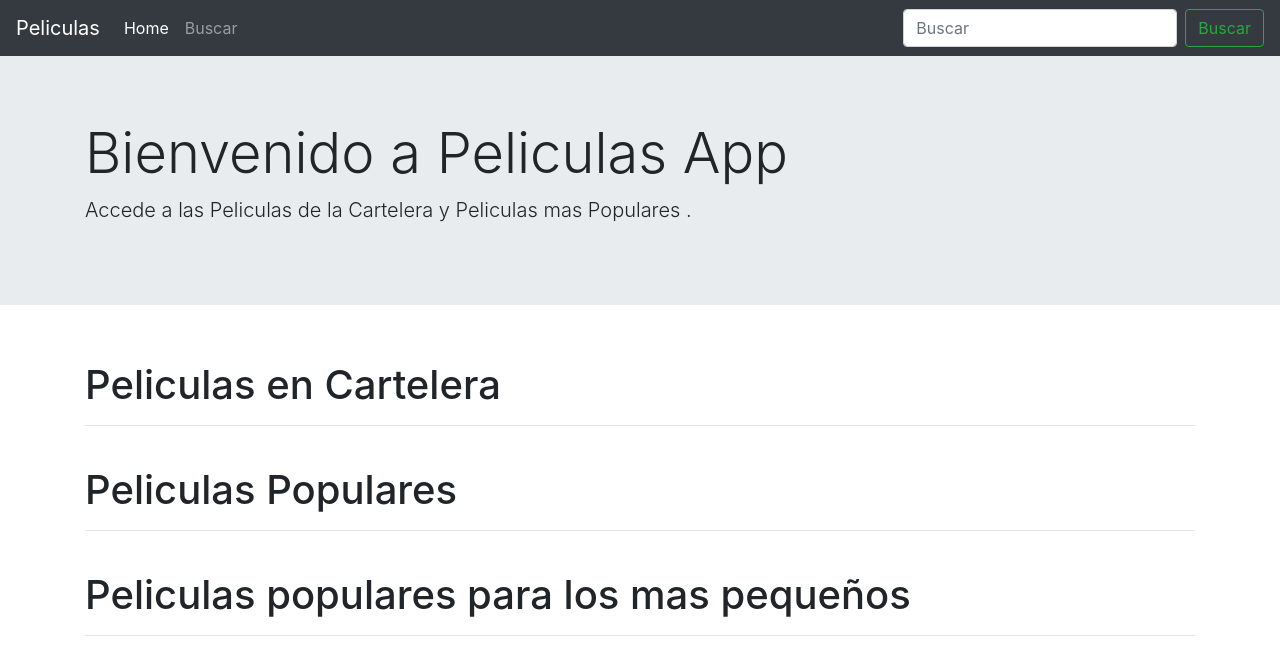
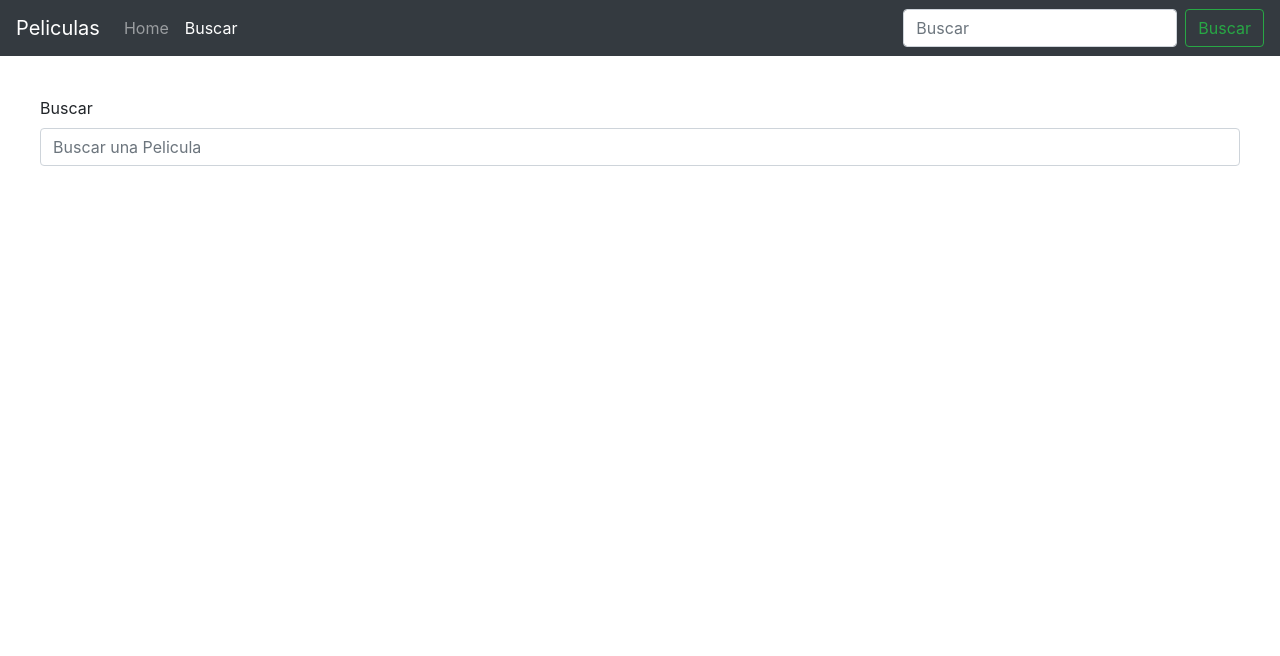
Before and after one commit to alex280496/App-Peliculas, an Angular app: page /buscar in a window 1280 px wide. Before the commit this address led to /home. Shown: the top 656 px of the page. Built offline with nearby package versions, Linux system fonts and the light colour scheme; no server answers.

Commit message:
busqueda atraves del formulario del Navbar

```diff
--- a/src/app/app-routing.module.ts
+++ b/src/app/app-routing.module.ts
@@ -7,8 +7,9 @@ import { PeliculaComponent } from './components/pelicula/pelicula.component';
 
 const routes: Routes = [
   {path:'home',component:HomeComponent},
-  {path:'search',component:SearchComponent},
-  {path:'pelicula/:id',component:PeliculaComponent},
+  {path:'buscar',component:SearchComponent},
+  {path:'buscar/:id',component:SearchComponent},
+  {path:'pelicula/:texto',component:PeliculaComponent},
   {path:'**',pathMatch:'full',redirectTo:'home'}
 ];
 
--- a/src/app/components/navbar/navbar.component.html
+++ b/src/app/components/navbar/navbar.component.html
@@ -10,7 +10,7 @@
           <a class="nav-link" [routerLink]="['/home']">Home</a>
         </li>
         <li class="nav-item" routerLinkActive="active">
-          <a class="nav-link" [routerLink]="['/search']">Buscar</a>
+          <a class="nav-link" [routerLink]="['/buscar']">Buscar</a>
         </li>
 
 
--- a/src/app/components/navbar/navbar.component.ts
+++ b/src/app/components/navbar/navbar.component.ts
@@ -1,5 +1,5 @@
 import { Component, OnInit } from '@angular/core';
-
+import {Router} from '@angular/router';
 @Component({
   selector: 'app-navbar',
   templateUrl: './navbar.component.html',
@@ -7,9 +7,15 @@ import { Component, OnInit } from '@angular/core';
 })
 export class NavbarComponent implements OnInit {
 
-  constructor() { }
+  constructor(private router:Router) { }
 
   ngOnInit() {
   }
-
+  buscarPeliculas(texto:string){
+    if(texto.length == 0){
+      return;
+    }
+    console.log(texto);
+    this.router.navigate(['/buscar',texto]); //es la nueva ruta definida para buscar
+  }
 }
--- a/src/app/components/search/search.component.ts
+++ b/src/app/components/search/search.component.ts
@@ -1,6 +1,6 @@
 import { Component, OnInit } from '@angular/core';
 import { PeliculasService } from '../../services/peliculas.service';
-
+import {ActivatedRoute} from '@angular/router';
 @Component({
   selector: 'app-search',
   templateUrl: './search.component.html',
@@ -8,7 +8,16 @@ import { PeliculasService } from '../../services/peliculas.service';
 })
 export class SearchComponent implements OnInit {
   buscar:string="";
-  constructor(private _peliculaService:PeliculasService) { }
+  constructor(private _peliculaService:PeliculasService,
+              private route:ActivatedRoute) {
+      this.route.params.subscribe(params=>{
+        console.log(params);
+        if(params['texto']){
+          this.buscar=params['texto'];
+          this.buscarPelicula();
+        }
+      })
+              }
 
   ngOnInit() {
   }
```
